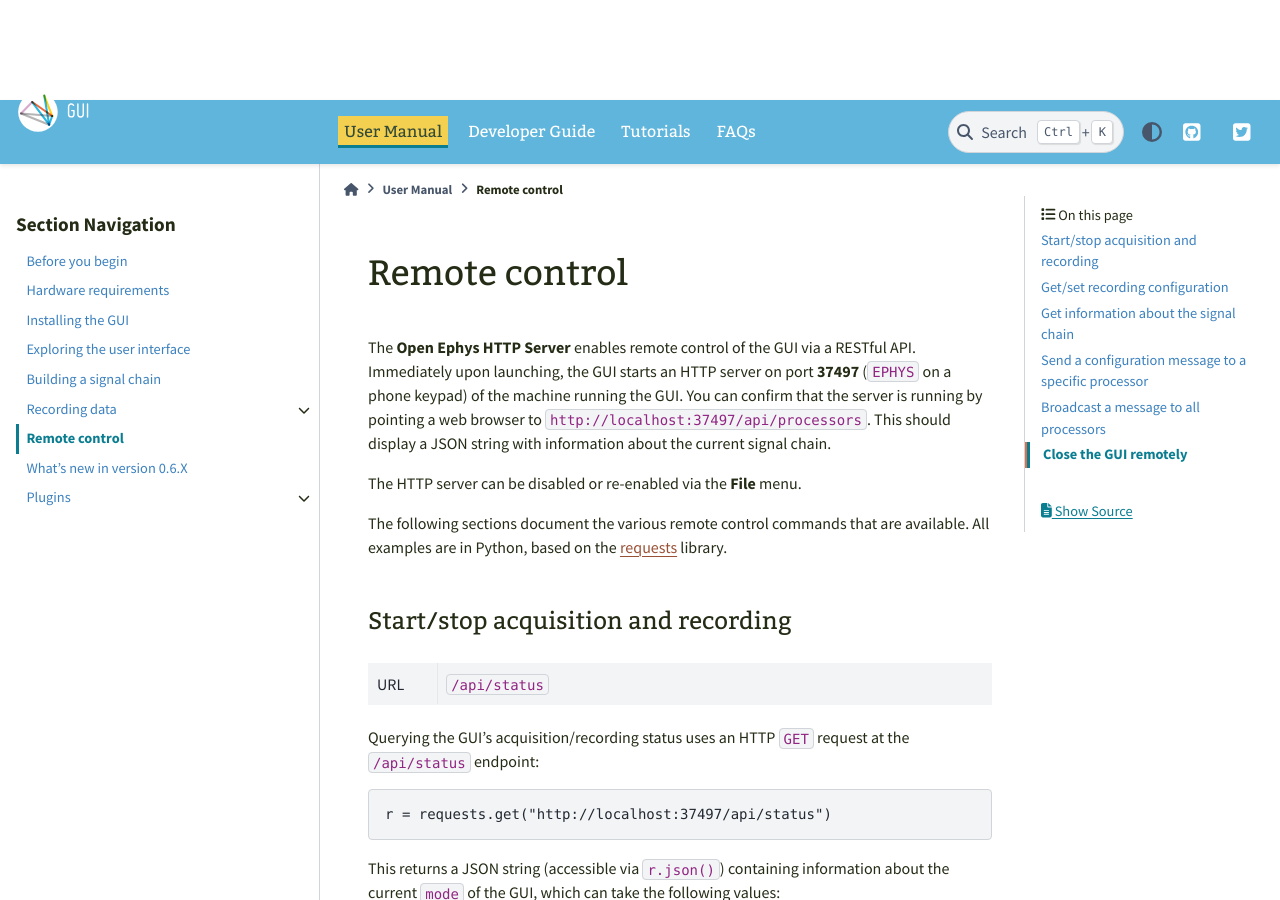
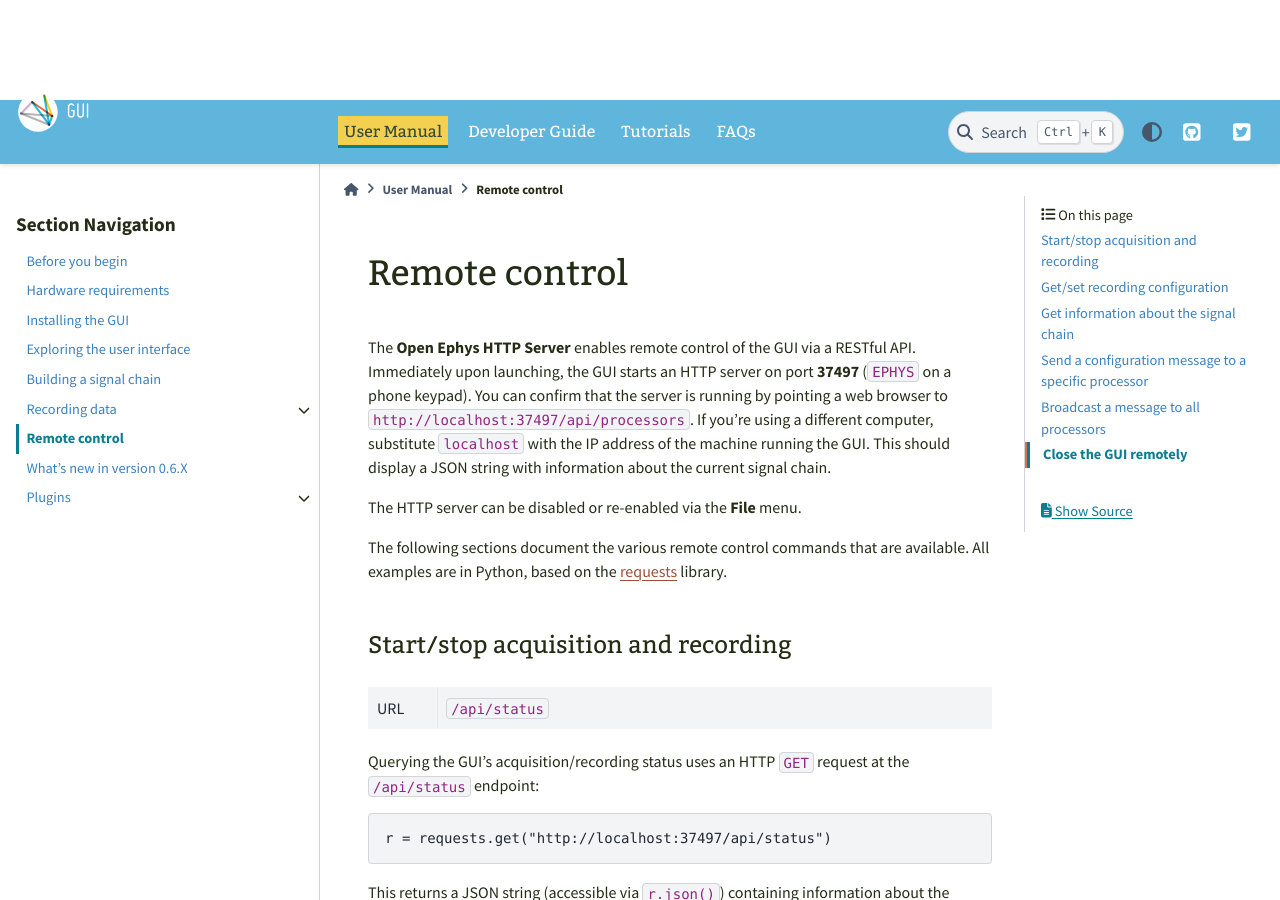
Before and after one commit to open-ephys/gui-docs, a Sphinx documentation site: the page built from source/User-Manual/Remote-control.rst, in a window 1280 px wide and 900 px high. Built offline with Sphinx 7.4.7 and the PyData theme 0.15.4, drawn with Linux system fonts in a browser that asks for light colours.

Commit message:
Update remote control docs

```diff
--- a/source/User-Manual/Remote-control.rst
+++ b/source/User-Manual/Remote-control.rst
@@ -3,7 +3,7 @@
 Remote control
 ##############
 
-The **Open Ephys HTTP Server** enables remote control of the GUI via a RESTful API. Immediately upon launching, the GUI starts an HTTP server on port **37497** (:code:`EPHYS` on a phone keypad) of the machine running the GUI. You can confirm that the server is running by pointing a web browser to :code:`http://localhost:37497/api/processors`. This should display a JSON string with information about the current signal chain.
+The **Open Ephys HTTP Server** enables remote control of the GUI via a RESTful API. Immediately upon launching, the GUI starts an HTTP server on port **37497** (:code:`EPHYS` on a phone keypad). You can confirm that the server is running by pointing a web browser to :code:`http://localhost:37497/api/processors`. If you're using a different computer, substitute :code:`localhost` with the IP address of the machine running the GUI. This should display a JSON string with information about the current signal chain.
 
 The HTTP server can be disabled or re-enabled via the **File** menu.
 
```
